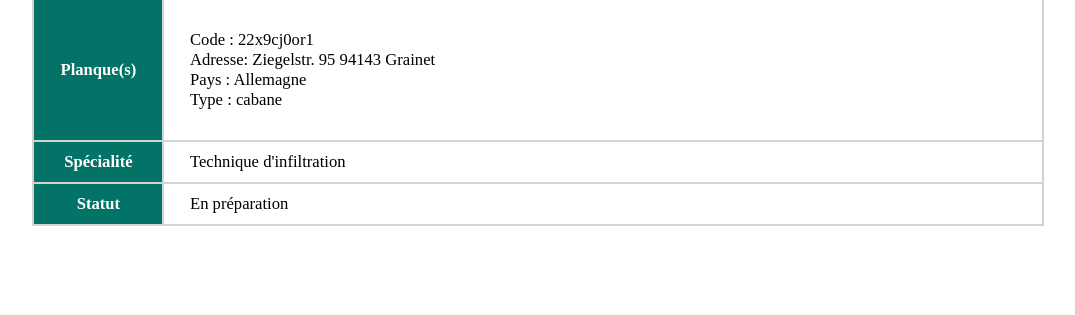
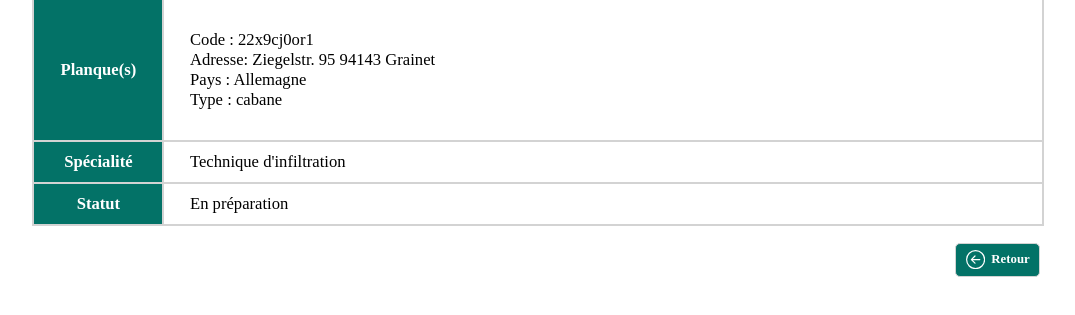
Before and after one commit to Faizh33/KGB-app, a PHP site: page /app/views/missionDetails.php?mission=61d25a65-10cc-11ee-8afc-0a0027000006 in a window 1280 px wide. Shown: the part 1093-1408 px from the top of the page, without its empty margins (102-1177 px from the left). Before the commit the page ends 1319 px from the top, so only its background shows below. Run offline with PHP 8.4, Linux system fonts and the light colour scheme; data comes from the database, SQL or seed files in the repository; some web fonts are replaced.

Commit message:
add button to back at home page

```diff
--- a/app/views/missionDetails.php
+++ b/app/views/missionDetails.php
@@ -399,5 +399,14 @@ if (isset($_GET['mission'])) {
             <?php endif; ?>
         </tbody>
     </table>
+    <!-- Bouton de retour arrière -->
+    <div class="backButtonContainer">
+        <a class="backButton">
+            <svg xmlns="http://www.w3.org/2000/svg" width="1.5vw" height="1.5vw" fill="currentColor" color="white" class="bi bi-arrow-left-circle" viewBox="0 0 16 16">
+                <path fill-rule="evenodd" d="M1 8a7 7 0 1 0 14 0A7 7 0 0 0 1 8zm15 0A8 8 0 1 1 0 8a8 8 0 0 1 16 0zm-4.5-.5a.5.5 0 0 1 0 1H5.707l2.147 2.146a.5.5 0 0 1-.708.708l-3-3a.5.5 0 0 1 0-.708l3-3a.5.5 0 1 1 .708.708L5.707 7.5H11.5z"/>
+            </svg>
+            <span class="backBtnText">Retour</span>
+        </a>
+    </div>
 </body>
 </html>
--- a/public/css/editTable.css
+++ b/public/css/editTable.css
@@ -64,3 +64,34 @@ td {
 .editSelect {
     width: 20vw;
 }
+
+/* Bouton de retour à la page d'accueil */
+.backButton {
+    cursor: pointer;
+    margin-left: 83%;
+    margin-bottom: 3vw;
+    margin-top: 1.3vw;
+    display: flex;
+    align-items: center;
+    justify-content: center;
+    width: 6.5vw;
+    height: 2.5vw;
+    background-color: rgb(3, 114, 103);
+    border: 0.1vw solid lightgrey;
+    border-radius: 5px;
+}
+
+.backBtnText {
+    color: white;
+    font-weight: bold;
+    font-size: 1vw;
+    margin-left: 0.5vw;
+}
+
+
+/*    <div class="backButtonContainer">
+        <a class="backButton">
+            <svg xmlns="http://www.w3.org/2000/svg" width="2vw" height="2vw" fill="currentColor" color="white" class="bi bi-arrow-left-circle" viewBox="0 0 16 16">
+                <path fill-rule="evenodd" d="M1 8a7 7 0 1 0 14 0A7 7 0 0 0 1 8zm15 0A8 8 0 1 1 0 8a8 8 0 0 1 16 0zm-4.5-.5a.5.5 0 0 1 0 1H5.707l2.147 2.146a.5.5 0 0 1-.708.708l-3-3a.5.5 0 0 1 0-.708l3-3a.5.5 0 1 1 .708.708L5.707 7.5H11.5z"/>
+            </svg>
+            <span class="backText">Retour</span>
```
